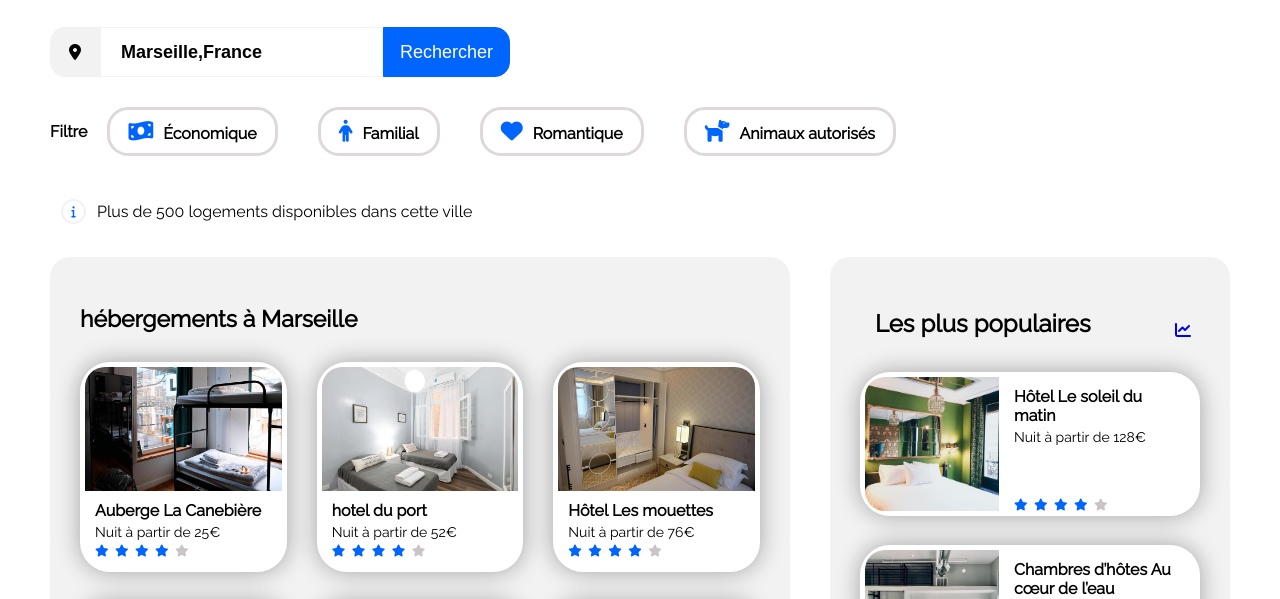
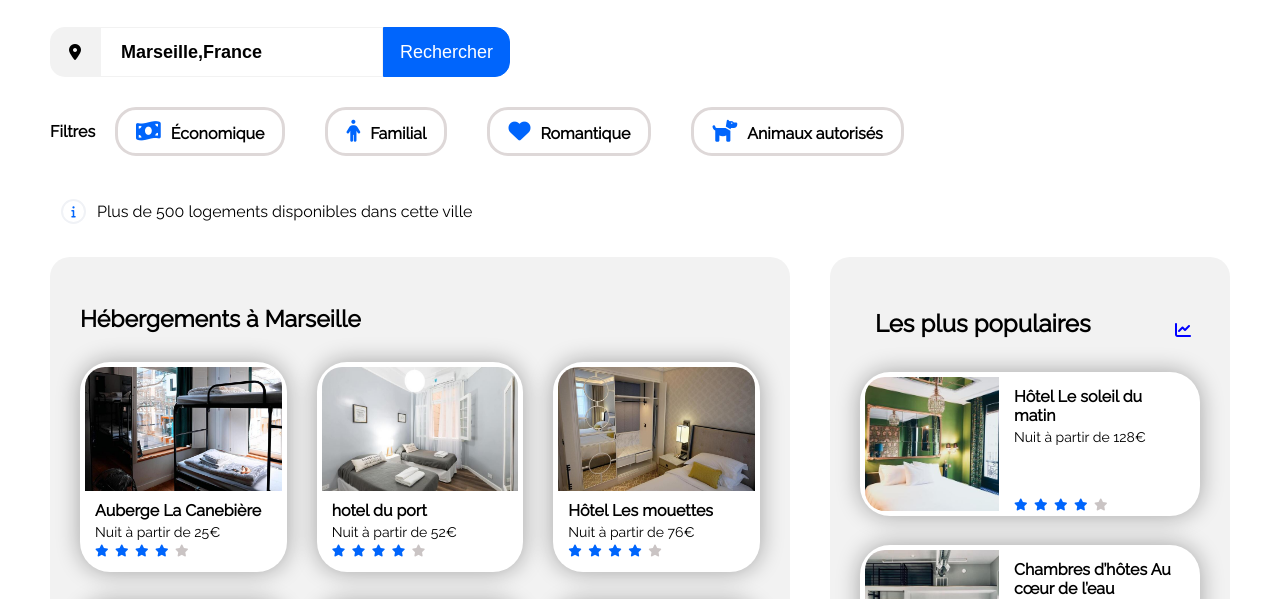
Before and after one commit to christiandu66/openclass_project2, a plain HTML site: page index.html in a window 1280 px wide. Shown: the part 158-757 px from the top of the page. Drawn offline with Linux system fonts and the light colour scheme.

Commit message:
corriger ortho

```diff
--- a/index.html
+++ b/index.html
@@ -51,7 +51,7 @@
         <main class="contenu">
 
             <section class="hotel">
-                <h1 id="herbergement"> hébergements à Marseille
+                <h1 id="herbergement"> Hébergements à Marseille
 
                 </h1>
                 <div class="photohotel">
--- a/style.css
+++ b/style.css
@@ -168,7 +168,7 @@ nav ul {
 }
 
 nav ul::before {
-    content: "Filtre";
+    content: "Filtres";
 }
 
 nav ul li i {
```
